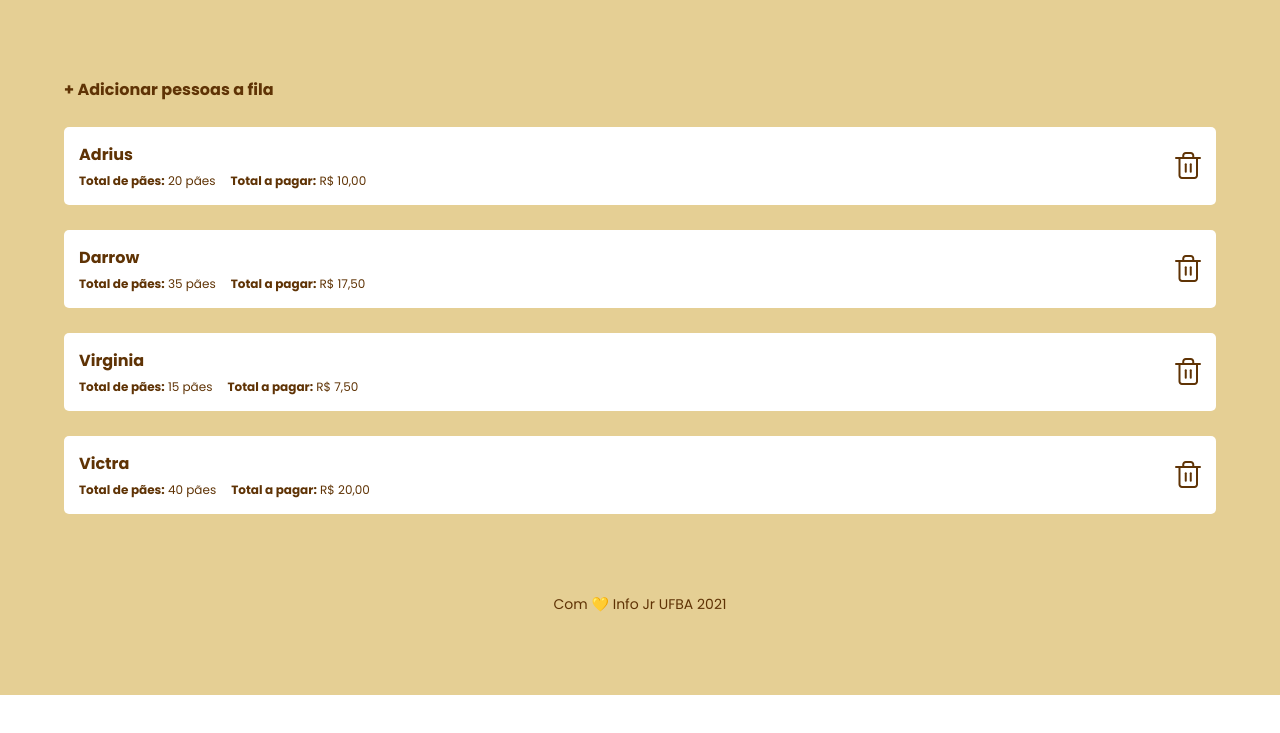
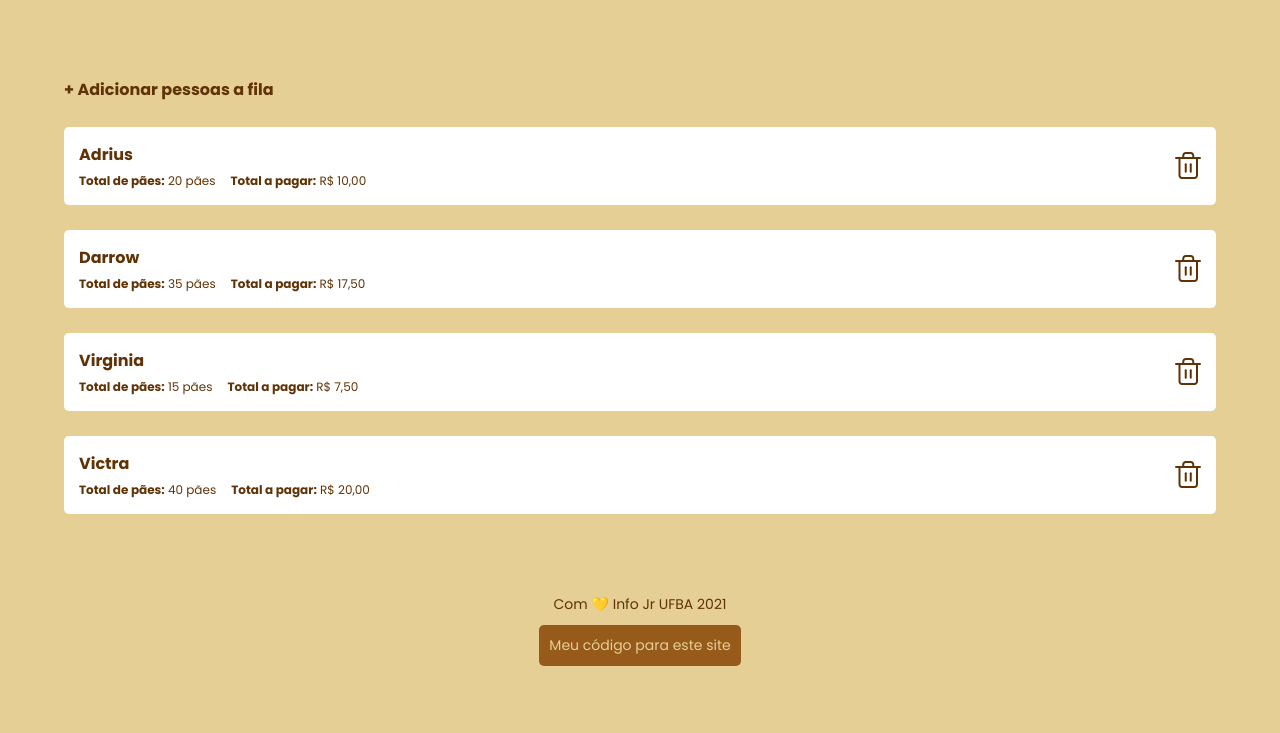
Before and after one commit to LucasDSL/La-Padarie-website, a plain HTML site: page index.html in a window 1280 px wide. Shown: the part 453-1186 px from the top of the page. Before the commit the page ends 1148 px from the top, so only its background shows below. Drawn offline with Linux system fonts and the light colour scheme.

Commit message:
Adicionando link para github/código fonte

```diff
--- a/script.js
+++ b/script.js
@@ -101,7 +101,8 @@ let footer = () => {
     let year = new Date().getFullYear()
     document.getElementsByTagName("footer")[0].innerHTML =
     `
-    <p>Com 💛 Info Jr UFBA ${year}</p>
+    <p>Com 💛 Info Jr UFBA ${year}<br></p>
+    <a href="https://github.com/LucasDSL/La-Padarie-website">Meu código para este site</a>
     `
 }
 let modal = () => {
--- a/style.css
+++ b/style.css
@@ -129,13 +129,22 @@ footer{
     background-color: #E5CF94;
     color:#5F3305;
     display: flex;
-    justify-content: center;
+    flex-direction: column;
+    align-items: center;
     font-size: 1.4rem;
     font-family: 'Poppins', sans-serif;
     font-weight: 400;
     padding: 8rem;
+    gap: 1rem;
 }
-
+footer a{
+    color: #E5CF94;
+    font-family: 'Poppins', sans-serif;
+    font-weight: 400;
+    background-color: #965A1B;
+    border-radius: 5px;
+    padding: 1rem;
+}
 /* Modal */
 
 .modal-container.mostrar {
```
